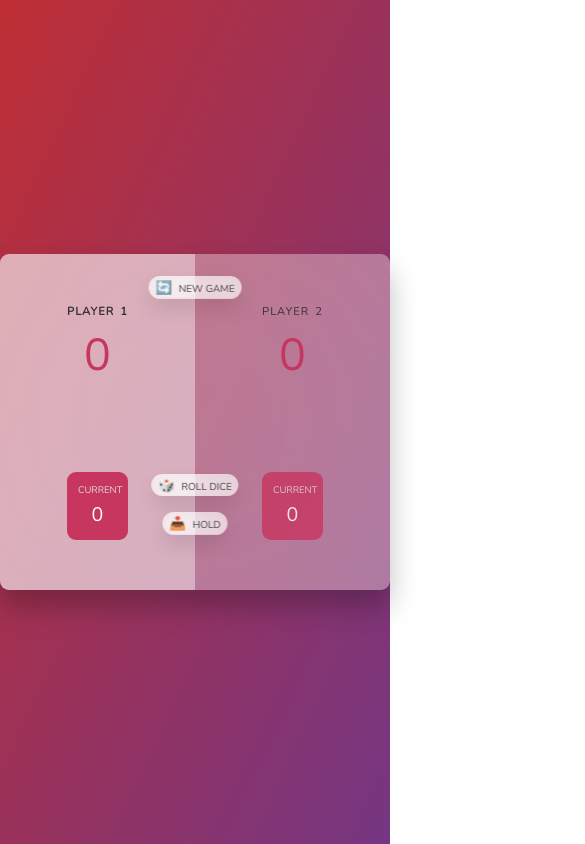
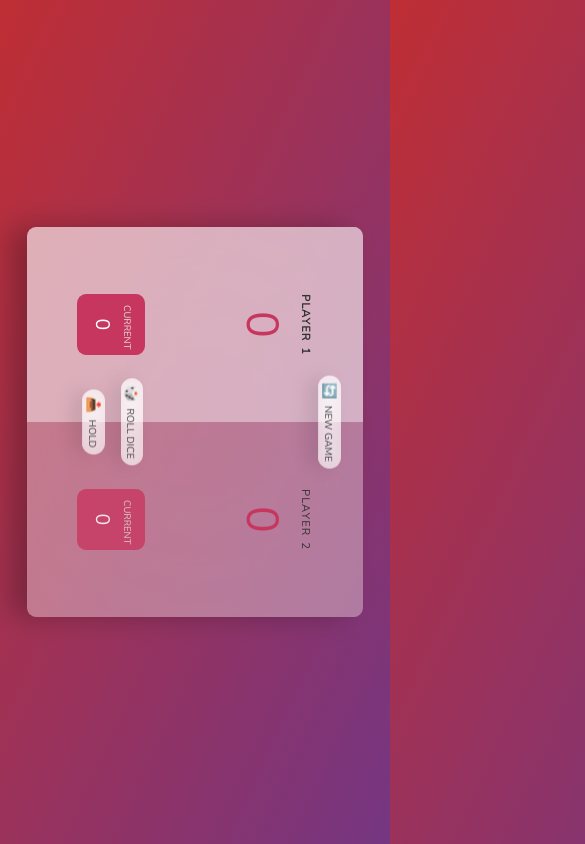
Before and after one commit to murtazshaikh/24_Dice_Game, a plain HTML site: page index.html in a window 390 px wide. Shown: the top 844 px of the page, 585 px wide, since content can reach past the window. Drawn offline with nearby package versions, Linux system fonts and the light colour scheme.

Commit message:
added-responsiveness

```diff
--- a/style.css
+++ b/style.css
@@ -227,6 +227,10 @@ main{
     font-size: 35%;
   }
 
+  body{
+    transform: rotate(90deg);
+  }
+
   .name{
     font-size: 2rem;
   }
```
